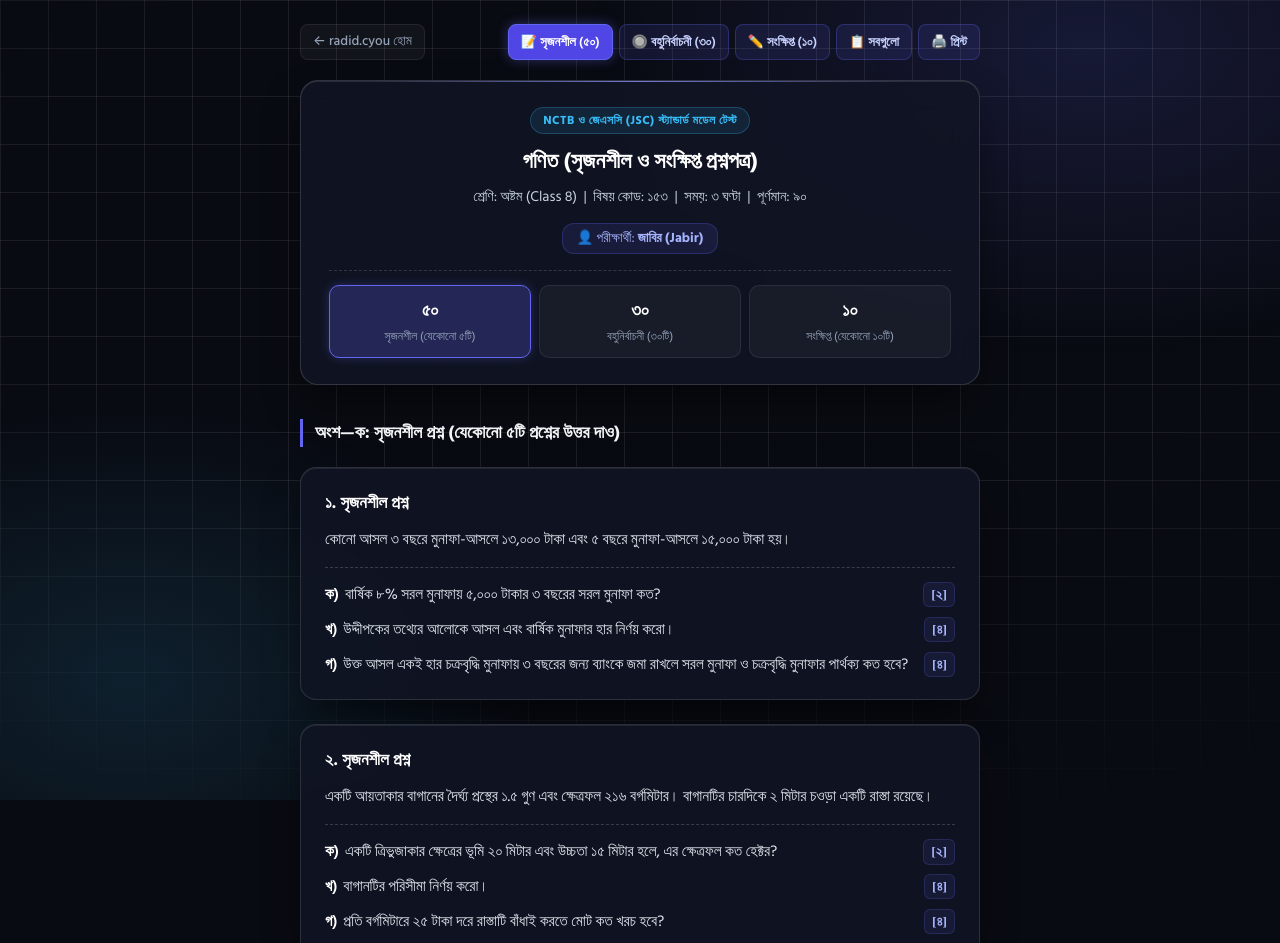
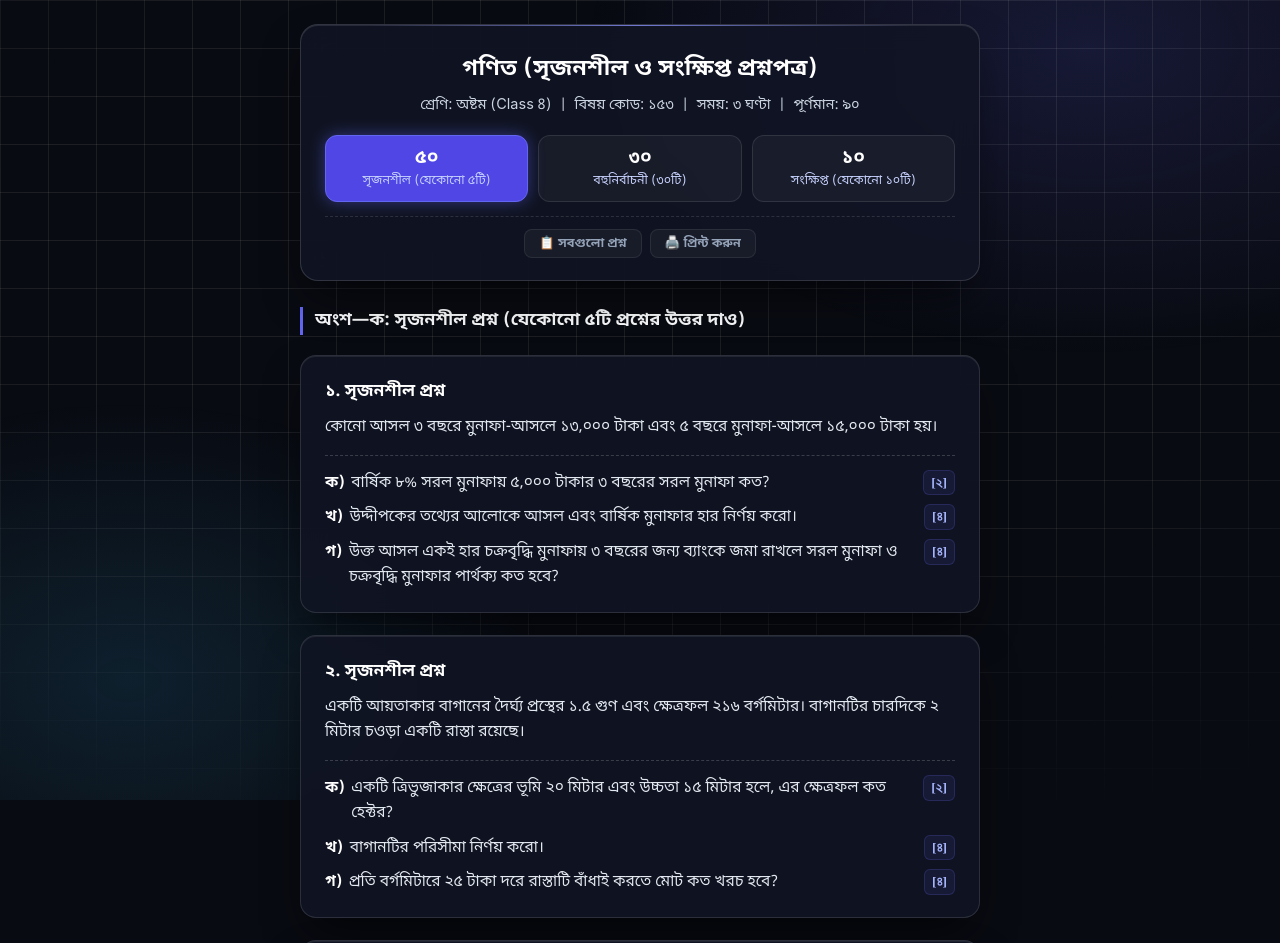
Before and after one commit to bdraidattacker16-stack/radid_web, a website: page exam-of-jabir/index.html in a window 1280 px wide. Shown: the top 943 px of the page. Drawn offline with Linux system fonts and the light colour scheme.

Commit message:
Fix: Table fit/scroll (white-space nowrap), Bengali typography (Noto Sans Bengali), and start directly with main exam box without tags/home

```diff
--- a/exam-of-jabir/index.html
+++ b/exam-of-jabir/index.html
@@ -6,17 +6,17 @@
 
   <title>গণিত (সৃজনশীল ও সংক্ষিপ্ত প্রশ্নপত্র) — শ্রেণি: ৮ম | Exam of Jabir | radid.cyou</title>
   <meta name="title" content="গণিত (সৃজনশীল ও সংক্ষিপ্ত প্রশ্নপত্র) — শ্রেণি: ৮ম | Exam of Jabir">
-  <meta name="description" content="অষ্টম শ্রেণির NCTB ও জেএসসি বোর্ড স্ট্যান্ডার্ড গণিত মডেল টেস্ট প্রশ্নপত্র — পরীক্ষার্থী: জাবির (Jabir) | radid.cyou">
+  <meta name="description" content="অষ্টম শ্রেণির গণিত মডেল টেস্ট প্রশ্নপত্র — radid.cyou">
   <meta name="robots" content="index, follow">
   <meta name="theme-color" content="#090b12">
   <link rel="canonical" href="https://radid.cyou/exam-of-jabir/">
 
   <link rel="icon" type="image/svg+xml" href="/assets/favicon.svg">
 
-  <!-- Google Fonts: Hind Siliguri for Bangla -->
+  <!-- Google Fonts: Noto Sans Bengali for 100% Authentic Bangla Typography & Numerals -->
   <link rel="preconnect" href="https://fonts.googleapis.com">
   <link rel="preconnect" href="https://fonts.gstatic.com" crossorigin>
-  <link href="https://fonts.googleapis.com/css2?family=Hind+Siliguri:wght@400;500;600;700&display=swap" rel="stylesheet">
+  <link href="https://fonts.googleapis.com/css2?family=Noto+Sans+Bengali:wght@400;500;600;700&display=swap" rel="stylesheet">
 
   <style>
     *, *::before, *::after {
@@ -28,7 +28,7 @@
     body {
       background-color: #090b12;
       color: #f1f5f9;
-      font-family: 'Hind Siliguri', -apple-system, BlinkMacSystemFont, Arial, sans-serif;
+      font-family: 'Noto Sans Bengali', -apple-system, BlinkMacSystemFont, Arial, sans-serif;
       font-size: 15.5px;
       line-height: 1.6;
       min-height: 100vh;
@@ -64,89 +64,20 @@
       -webkit-mask-image: radial-gradient(ellipse 95% 80% at 50% 30%, #000 50%, transparent 100%);
     }
 
-    /* টপ কন্ট্রোল বার */
-    .top-bar {
-      width: 100%;
-      max-width: 680px;
-      margin-bottom: 20px;
-      display: flex;
-      justify-content: space-between;
-      align-items: center;
-      gap: 12px;
-      flex-wrap: wrap;
-    }
-
-    .back-link {
-      display: inline-flex;
-      align-items: center;
-      gap: 6px;
-      color: #94a3b8;
-      text-decoration: none;
-      font-size: 13.5px;
-      font-weight: 500;
-      padding: 6px 12px;
-      border-radius: 8px;
-      background: rgba(255, 255, 255, 0.04);
-      border: 1px solid rgba(255, 255, 255, 0.08);
-      transition: all 0.2s ease;
-    }
-
-    .back-link:hover {
-      color: #ffffff;
-      background: rgba(255, 255, 255, 0.08);
-      border-color: rgba(255, 255, 255, 0.2);
-    }
-
-    .action-group {
-      display: flex;
-      gap: 6px;
-      flex-wrap: wrap;
-    }
-
-    .action-btn {
-      display: inline-flex;
-      align-items: center;
-      gap: 6px;
-      font-family: inherit;
-      font-size: 13px;
-      font-weight: 600;
-      color: #c7d2fe;
-      background: rgba(99, 102, 241, 0.12);
-      border: 1px solid rgba(99, 102, 241, 0.28);
-      padding: 6px 12px;
-      border-radius: 8px;
-      cursor: pointer;
-      text-decoration: none;
-      transition: all 0.2s ease;
-    }
-
-    .action-btn:hover {
-      background: rgba(99, 102, 241, 0.22);
-      color: #ffffff;
-      border-color: rgba(99, 102, 241, 0.5);
-    }
-
-    .action-btn.active {
-      background: #4f46e5;
-      color: #ffffff;
-      border-color: #6366f1;
-      box-shadow: 0 0 12px rgba(99, 102, 241, 0.4);
-    }
-
     .container {
       width: 100%;
       max-width: 680px;
       display: flex;
       flex-direction: column;
-      gap: 24px;
-    }
-
-    /* এক্সাম হেডার কার্ড */
+      gap: 22px;
+    }
+
+    /* পেইজের প্রথম জিনিস: মূল এক্সাম হেডার বক্স */
     .exam-header {
       background: rgba(17, 21, 36, 0.9);
       border: 1px solid rgba(255, 255, 255, 0.14);
       border-radius: 18px;
-      padding: 26px 28px;
+      padding: 26px 24px 22px;
       backdrop-filter: blur(16px);
       -webkit-backdrop-filter: blur(16px);
       box-shadow:
@@ -167,22 +98,8 @@
       background: linear-gradient(90deg, transparent, rgba(129, 140, 248, 0.8), transparent);
     }
 
-    .exam-badge {
-      display: inline-block;
-      font-size: 12px;
-      font-weight: 700;
-      letter-spacing: 0.5px;
-      color: #38bdf8;
-      background: rgba(56, 189, 248, 0.1);
-      border: 1px solid rgba(56, 189, 248, 0.25);
-      padding: 3px 12px;
-      border-radius: 20px;
-      margin-bottom: 10px;
-      text-transform: uppercase;
-    }
-
     .exam-title {
-      font-size: 22px;
+      font-size: 23px;
       font-weight: 700;
       color: #ffffff;
       margin-bottom: 6px;
@@ -191,35 +108,22 @@
     .exam-meta {
       font-size: 14.5px;
       color: #cbd5e1;
-      margin-bottom: 14px;
-    }
-
-    .exam-candidate {
-      display: inline-flex;
-      align-items: center;
-      gap: 6px;
-      font-size: 13.5px;
-      color: #a5b4fc;
-      background: rgba(99, 102, 241, 0.12);
-      border: 1px solid rgba(99, 102, 241, 0.25);
-      padding: 4px 14px;
-      border-radius: 12px;
-      margin-bottom: 16px;
-    }
-
-    .exam-stats {
+      margin-bottom: 18px;
+    }
+
+    /* ৩টি ক্লিকযোগ্য সেকশন নেভিগেশন বাটন */
+    .exam-nav {
       display: grid;
       grid-template-columns: repeat(3, 1fr);
-      gap: 8px;
-      padding-top: 14px;
-      border-top: 1px dashed rgba(255, 255, 255, 0.15);
-    }
-
-    .stat-btn {
+      gap: 10px;
+      margin-bottom: 14px;
+    }
+
+    .nav-btn {
       background: rgba(255, 255, 255, 0.04);
-      border: 1px solid rgba(255, 255, 255, 0.08);
-      border-radius: 10px;
-      padding: 10px 6px;
+      border: 1px solid rgba(255, 255, 255, 0.1);
+      border-radius: 12px;
+      padding: 12px 6px;
       cursor: pointer;
       font-family: inherit;
       color: inherit;
@@ -227,45 +131,81 @@
       text-align: center;
     }
 
-    .stat-btn:hover {
+    .nav-btn:hover {
       background: rgba(99, 102, 241, 0.18);
       border-color: rgba(99, 102, 241, 0.4);
       transform: translateY(-1px);
     }
 
-    .stat-btn.active {
-      background: rgba(99, 102, 241, 0.25);
+    .nav-btn.active {
+      background: #4f46e5;
       border-color: #6366f1;
-      box-shadow: 0 0 10px rgba(99, 102, 241, 0.3);
-    }
-
-    .stat-val {
-      font-size: 18px;
+      box-shadow: 0 0 16px rgba(99, 102, 241, 0.45);
+    }
+
+    .nav-btn-val {
+      font-size: 19px;
       font-weight: 700;
       color: #ffffff;
       display: block;
-    }
-
-    .stat-lbl {
-      font-size: 12px;
+      line-height: 1.2;
+    }
+
+    .nav-btn-lbl {
+      font-size: 12.5px;
+      color: #c7d2fe;
+      margin-top: 2px;
+      display: block;
+    }
+
+    /* অতিরিক্ত হেল্পার বাটন (সবগুলো ও প্রিন্ট) */
+    .sub-actions {
+      display: flex;
+      justify-content: center;
+      gap: 8px;
+      padding-top: 12px;
+      border-top: 1px dashed rgba(255, 255, 255, 0.12);
+    }
+
+    .sub-btn {
+      background: rgba(255, 255, 255, 0.04);
+      border: 1px solid rgba(255, 255, 255, 0.08);
       color: #94a3b8;
+      font-size: 12.5px;
+      font-weight: 600;
+      padding: 5px 14px;
+      border-radius: 8px;
+      cursor: pointer;
+      font-family: inherit;
+      transition: all 0.2s ease;
+    }
+
+    .sub-btn:hover {
+      background: rgba(255, 255, 255, 0.09);
+      color: #ffffff;
+      border-color: rgba(255, 255, 255, 0.2);
+    }
+
+    .sub-btn.active {
+      background: rgba(99, 102, 241, 0.2);
+      color: #c7d2fe;
+      border-color: #6366f1;
     }
 
     /* সেকশন র্যাপার */
     .section-wrap {
       display: flex;
       flex-direction: column;
-      gap: 24px;
+      gap: 22px;
       animation: fadeIn 0.25s ease-out;
     }
 
     /* সেকশন হেডার */
     .section-title-wrap {
-      margin-top: 10px;
-      margin-bottom: -4px;
+      margin-top: 4px;
+      margin-bottom: -2px;
       display: flex;
       align-items: center;
-      justify-content: space-between;
       border-left: 3px solid #6366f1;
       padding-left: 12px;
     }
@@ -395,35 +335,52 @@
       border: 1px solid rgba(99, 102, 241, 0.2);
     }
 
-    /* ডেটা টেবিল */
+    /* ডেটা টেবিল: এক লাইনে ফিট ও স্মুথ হরিজন্টাল স্ক্রোল */
     .cq-table-wrap {
+      width: 100%;
       overflow-x: auto;
-      margin: 12px 0 14px;
-      border-radius: 8px;
+      -webkit-overflow-scrolling: touch;
+      margin: 14px 0 16px;
+      border-radius: 10px;
       border: 1px solid rgba(255, 255, 255, 0.12);
+      background: rgba(15, 23, 42, 0.6);
+      scrollbar-width: thin;
+      scrollbar-color: rgba(99, 102, 241, 0.4) transparent;
+    }
+
+    .cq-table-wrap::-webkit-scrollbar {
+      height: 6px;
+    }
+
+    .cq-table-wrap::-webkit-scrollbar-thumb {
+      background: rgba(99, 102, 241, 0.4);
+      border-radius: 4px;
     }
 
     .cq-table {
       width: 100%;
+      min-width: 520px; /* টেবিল কখনো ভেঙে দ্বিতীয় লাইনে যাবে না */
       border-collapse: collapse;
-      font-size: 14.5px;
+      font-size: 14px;
       text-align: center;
-      background: rgba(15, 23, 42, 0.5);
     }
 
     .cq-table th, .cq-table td {
       border: 1px solid rgba(255, 255, 255, 0.12);
-      padding: 8px 12px;
+      padding: 9px 12px;
+      white-space: nowrap; /* 'শ্রেণি ব্যবধান' কখনো ২য় লাইনে যাবে না */
     }
 
     .cq-table th {
-      background: rgba(99, 102, 241, 0.15);
+      background: rgba(99, 102, 241, 0.18);
       color: #f8fafc;
       font-weight: 600;
+      white-space: nowrap;
     }
 
     .cq-table td {
       color: #e2e8f0;
+      white-space: nowrap;
     }
 
     /* MCQ স্টাইল */
@@ -521,7 +478,7 @@
         padding: 0;
       }
 
-      .ambient-bg, .ambient-grid, .top-bar {
+      .ambient-bg, .ambient-grid, .sub-actions, .exam-nav {
         display: none !important;
       }
 
@@ -542,7 +499,7 @@
         padding: 16px;
       }
 
-      .exam-title, .stat-val, .cq-title, .q-no, .q-marks, .mcq-stem, .short-no {
+      .exam-title, .nav-btn-val, .cq-title, .q-no, .q-marks, .mcq-stem, .short-no {
         color: #000 !important;
       }
 
@@ -577,13 +534,22 @@
         font-size: 14.5px;
       }
       .cq-box, .exam-header {
-        padding: 16px 16px;
+        padding: 16px 14px;
       }
       .mcq-options {
         grid-template-columns: 1fr;
       }
-      .exam-stats {
-        grid-template-columns: 1fr;
+      .exam-nav {
+        gap: 6px;
+      }
+      .nav-btn {
+        padding: 10px 4px;
+      }
+      .nav-btn-val {
+        font-size: 17px;
+      }
+      .nav-btn-lbl {
+        font-size: 11.5px;
       }
     }
   </style>
@@ -594,56 +560,37 @@
   <div class="ambient-bg" aria-hidden="true"></div>
   <div class="ambient-grid" aria-hidden="true"></div>
 
-  <!-- টপ নেভিগেশন ও ক্লিকযোগ্য সেকশন বাটন -->
-  <header class="top-bar">
-    <a href="/" class="back-link">
-      <span>← radid.cyou হোম</span>
-    </a>
-    <div class="action-group">
-      <button type="button" class="action-btn active" id="btn-srijonshil" onclick="setSection('srijonshil')">
-        <span>📝 সৃজনশীল (৫০)</span>
-      </button>
-      <button type="button" class="action-btn" id="btn-bohunirbachoni" onclick="setSection('bohunirbachoni')">
-        <span>🔘 বহুনির্বাচনী (৩০)</span>
-      </button>
-      <button type="button" class="action-btn" id="btn-songkhipto" onclick="setSection('songkhipto')">
-        <span>✏️ সংক্ষিপ্ত (১০)</span>
-      </button>
-      <button type="button" class="action-btn" id="btn-all" onclick="setSection('all')">
-        <span>📋 সবগুলো</span>
-      </button>
-      <button type="button" class="action-btn" onclick="window.print()" title="প্রিন্ট করুন">
-        <span>🖨️ প্রিন্ট</span>
-      </button>
-    </div>
-  </header>
-
   <!-- মূল কন্টেইনার -->
   <main class="container">
 
-    <!-- এক্সাম হেডার কার্ড -->
+    <!-- পেইজের প্রথম জিনিস: এক্সাম হেডার বক্স -->
     <section class="exam-header">
-      <div class="exam-badge">NCTB ও জেএসসি (JSC) স্ট্যান্ডার্ড মডেল টেস্ট</div>
       <h1 class="exam-title">গণিত (সৃজনশীল ও সংক্ষিপ্ত প্রশ্নপত্র)</h1>
       <div class="exam-meta">শ্রেণি: অষ্টম (Class 8) &nbsp;|&nbsp; বিষয় কোড: ১৫৩ &nbsp;|&nbsp; সময়: ৩ ঘণ্টা &nbsp;|&nbsp; পূর্ণমান: ৯০</div>
 
-      <div class="exam-candidate">
-        <span>👤 পরীক্ষার্থী: <strong>জাবির (Jabir)</strong></span>
+      <!-- ক্লিকযোগ্য ৩টি সেকশন বাটন -->
+      <div class="exam-nav">
+        <button type="button" class="nav-btn active" id="btn-srijonshil" onclick="setSection('srijonshil')">
+          <span class="nav-btn-val">৫০</span>
+          <span class="nav-btn-lbl">সৃজনশীল (যেকোনো ৫টি)</span>
+        </button>
+        <button type="button" class="nav-btn" id="btn-bohunirbachoni" onclick="setSection('bohunirbachoni')">
+          <span class="nav-btn-val">৩০</span>
+          <span class="nav-btn-lbl">বহুনির্বাচনী (৩০টি)</span>
+        </button>
+        <button type="button" class="nav-btn" id="btn-songkhipto" onclick="setSection('songkhipto')">
+          <span class="nav-btn-val">১০</span>
+          <span class="nav-btn-lbl">সংক্ষিপ্ত (যেকোনো ১০টি)</span>
+        </button>
       </div>
 
-      <!-- ক্লিকযোগ্য সেকশন শর্টকাট বাটন -->
-      <div class="exam-stats">
-        <button type="button" class="stat-btn active" id="pill-srijonshil" onclick="setSection('srijonshil')">
-          <span class="stat-val">৫০</span>
-          <span class="stat-lbl">সৃজনশীল (যেকোনো ৫টি)</span>
+      <!-- অতিরিক্ত বাটন: সবগুলো ও প্রিন্ট -->
+      <div class="sub-actions">
+        <button type="button" class="sub-btn" id="btn-all" onclick="setSection('all')">
+          <span>📋 সবগুলো প্রশ্ন</span>
         </button>
-        <button type="button" class="stat-btn" id="pill-bohunirbachoni" onclick="setSection('bohunirbachoni')">
-          <span class="stat-val">৩০</span>
-          <span class="stat-lbl">বহুনির্বাচনী (৩০টি)</span>
-        </button>
-        <button type="button" class="stat-btn" id="pill-songkhipto" onclick="setSection('songkhipto')">
-          <span class="stat-val">১০</span>
-          <span class="stat-lbl">সংক্ষিপ্ত (যেকোনো ১০টি)</span>
+        <button type="button" class="sub-btn" onclick="window.print()">
+          <span>🖨️ প্রিন্ট করুন</span>
         </button>
       </div>
     </section>
@@ -812,16 +759,17 @@
           অষ্টম শ্রেণির ৪০ জন শিক্ষার্থীর গণিতে প্রাপ্ত নম্বরের গণসংখ্যা নিবেশন সারণি নিচে দেওয়া হলো:
         </p>
 
+        <!-- সারণি: 'শ্রেণি ব্যবধান' কখনো ২য় লাইনে যাবে না -->
         <div class="cq-table-wrap">
           <table class="cq-table">
             <thead>
               <tr>
                 <th>শ্রেণি ব্যবধান</th>
-                <th>৩১ − ৪০</th>
-                <th>৪১ − ৫০</th>
-                <th>৫১ − ৬০</th>
-                <th>৬১ − ৭০</th>
-                <th>৭১ − ৮০</th>
+                <th>৩১ - ৪০</th>
+                <th>৪১ - ৫০</th>
+                <th>৫১ - ৬০</th>
+                <th>৬১ - ৭০</th>
+                <th>৭১ - ৮০</th>
               </tr>
             </thead>
             <tbody>
@@ -873,16 +821,17 @@
           ৫০ জন শিক্ষার্থীর দৈনিক টিফিন খরচের (টাকায়) গণসংখ্যা সারণি:
         </p>
 
+        <!-- সারণি: 'শ্রেণি ব্যবধান' কখনো ২য় লাইনে যাবে না -->
         <div class="cq-table-wrap">
           <table class="cq-table">
             <thead>
               <tr>
                 <th>শ্রেণি ব্যবধান</th>
-                <th>২৫ − ৩৪</th>
-                <th>৩৫ − ৪৪</th>
-                <th>৪৫ − ৫৪</th>
-                <th>৫৫ − ৬৪</th>
-                <th>৬৫ − ৭৪</th>
+                <th>২৫ - ৩৪</th>
+                <th>৩৫ - ৪৪</th>
+                <th>৪৫ - ৫৪</th>
+                <th>৫৫ - ৬৪</th>
+                <th>৬৫ - ৭৪</th>
               </tr>
             </thead>
             <tbody>
@@ -1508,27 +1457,24 @@
       const songkhipto = document.getElementById('sec-songkhipto');
 
       // বাটনগুলোর অ্যাক্টিভ স্টেট রিসেট
-      document.querySelectorAll('.action-btn').forEach(b => b.classList.remove('active'));
-      document.querySelectorAll('.stat-btn').forEach(p => p.classList.remove('active'));
+      document.querySelectorAll('.nav-btn').forEach(b => b.classList.remove('active'));
+      document.querySelectorAll('.sub-btn').forEach(b => b.classList.remove('active'));
 
       if (sec === 'srijonshil') {
         srijonshil.style.display = 'flex';
         bohunirbachoni.style.display = 'none';
         songkhipto.style.display = 'none';
         document.getElementById('btn-srijonshil')?.classList.add('active');
-        document.getElementById('pill-srijonshil')?.classList.add('active');
       } else if (sec === 'bohunirbachoni') {
         srijonshil.style.display = 'none';
         bohunirbachoni.style.display = 'flex';
         songkhipto.style.display = 'none';
         document.getElementById('btn-bohunirbachoni')?.classList.add('active');
-        document.getElementById('pill-bohunirbachoni')?.classList.add('active');
       } else if (sec === 'songkhipto') {
         srijonshil.style.display = 'none';
         bohunirbachoni.style.display = 'none';
         songkhipto.style.display = 'flex';
         document.getElementById('btn-songkhipto')?.classList.add('active');
-        document.getElementById('pill-songkhipto')?.classList.add('active');
       } else if (sec === 'all') {
         srijonshil.style.display = 'flex';
         bohunirbachoni.style.display = 'flex';
```
